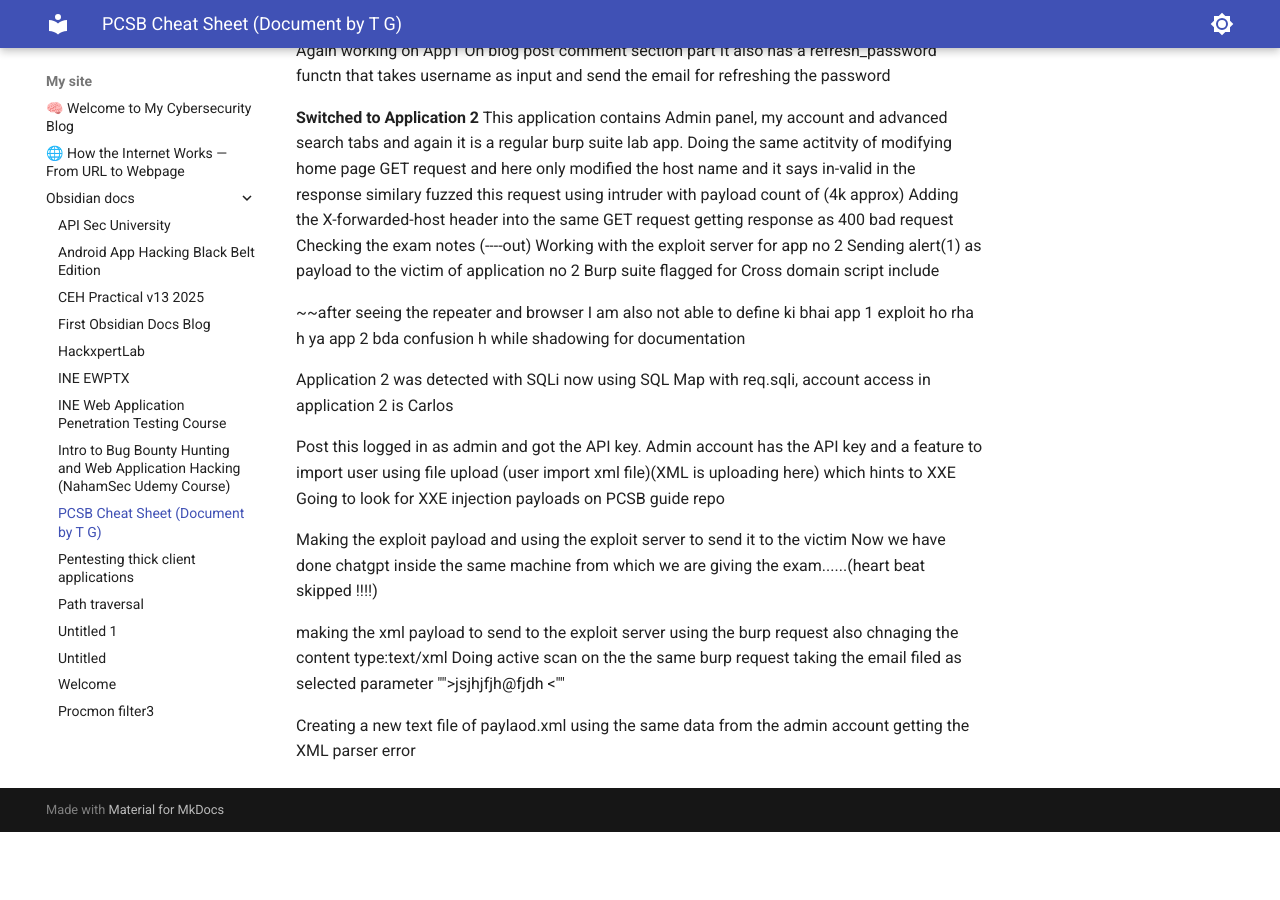
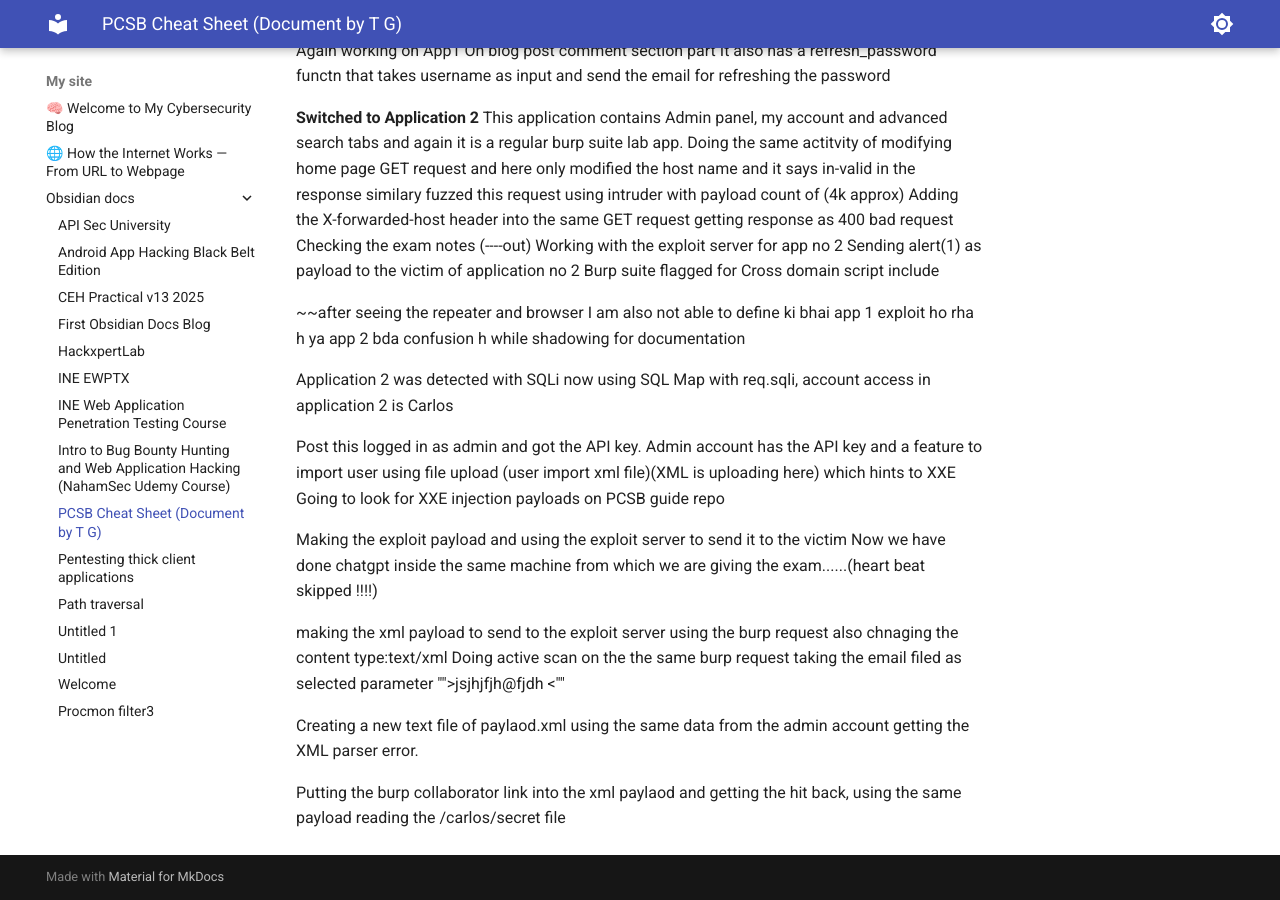
Before and after one commit to mravtechinfo/one-for-all, an MkDocs documentation site: the page built from docs/obsidian_docs/PCSB Cheat Sheet (Document by T_G).md, in a window 1280 px wide and 900 px high, scrolled down 1201 px. Built offline with MkDocs 1.6.1 and Material for MkDocs 9.7.7, drawn with Linux system fonts in a browser that asks for light colours; before the commit the page ends 2033 px from its top, so only the background shows below that.

Commit message:
Fix typo in PCSB cheat sheet

```diff
--- a/docs/obsidian_docs/PCSB Cheat Sheet (Document by T_G).md
+++ b/docs/obsidian_docs/PCSB Cheat Sheet (Document by T_G).md
@@ -86,4 +86,6 @@
 ""<email>>jsjhjfjh@fjdh <</emai>""
 
 Creating a new text file of paylaod.xml using the same data from the admin account
-getting the XML parser error
+getting the XML parser error.
+
+Putting the burp collaborator link into the xml paylaod and getting the hit back, using the same payload reading the /carlos/secret file
```
